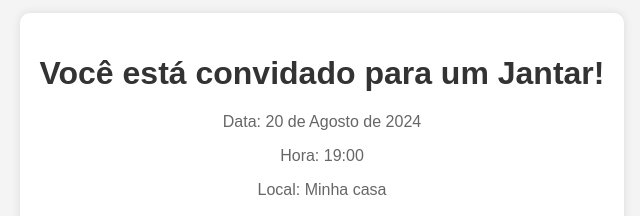
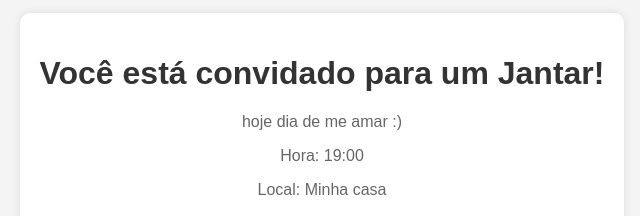
Before and after one commit to kristahinny/HTMLTESTE, a plain HTML site: page index.html in a window 1280 px wide. Shown: the part 117-333 px from the top of the page, 318-958 px from the left. Drawn offline with Linux system fonts and the light colour scheme.

Commit message:
Update index.html

```diff
--- a/index.html
+++ b/index.html
@@ -95,7 +95,7 @@
 <body>
     <div class="convite">
         <h1>Você está convidado para um Jantar!</h1>
-        <p>Data: 20 de Agosto de 2024</p>
+        <p> hoje dia de me amar :)  </p>
         <p>Hora: 19:00</p>
         <p>Local: Minha casa</p>
         <div class="menu">
```
